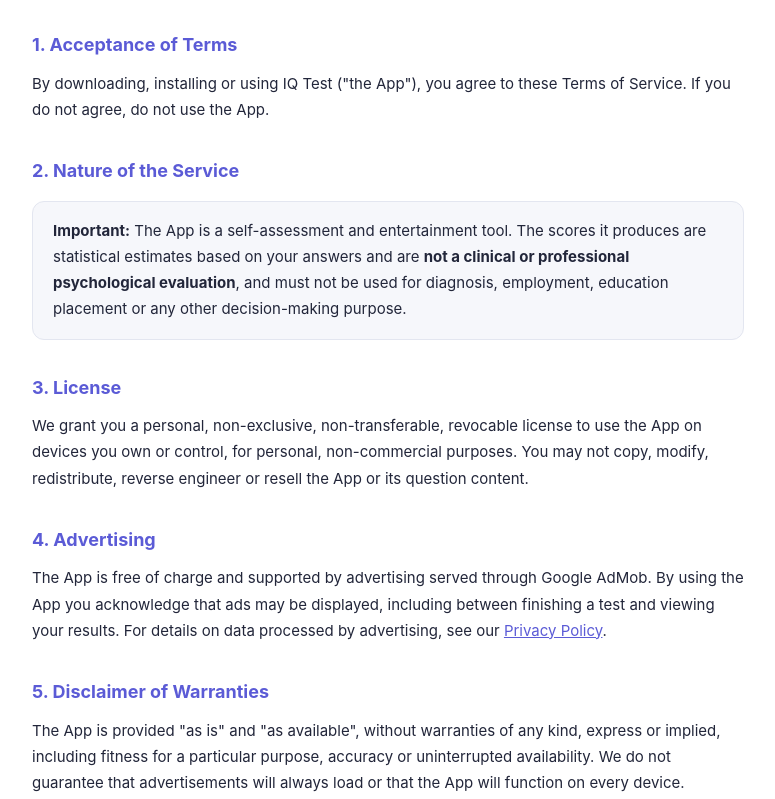
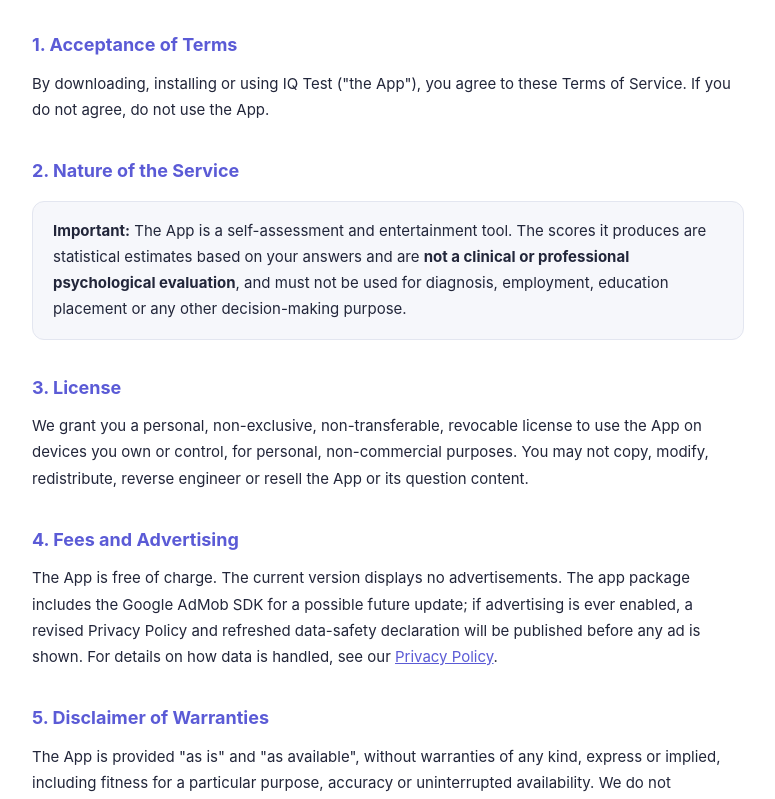
Before and after one commit to royzcastle/iqtest-privacy, a plain HTML site: page terms.html in a window 1280 px wide. Shown: the part 150-949 px from the top of the page, without its empty margins (252-1027 px from the left). Drawn offline with Linux system fonts and the light colour scheme.

Commit message:
docs: align terms with ad-free current release (no active ads, SDK bundled only)

```diff
--- a/terms.html
+++ b/terms.html
@@ -38,11 +38,11 @@
   <h2>3. License</h2>
   <p>We grant you a personal, non-exclusive, non-transferable, revocable license to use the App on devices you own or control, for personal, non-commercial purposes. You may not copy, modify, redistribute, reverse engineer or resell the App or its question content.</p>
 
-  <h2>4. Advertising</h2>
-  <p>The App is free of charge and supported by advertising served through Google AdMob. By using the App you acknowledge that ads may be displayed, including between finishing a test and viewing your results. For details on data processed by advertising, see our <a href="https://royzcastle.github.io/iqtest-privacy/">Privacy Policy</a>.</p>
+  <h2>4. Fees and Advertising</h2>
+  <p>The App is free of charge. The current version displays no advertisements. The app package includes the Google AdMob SDK for a possible future update; if advertising is ever enabled, a revised Privacy Policy and refreshed data-safety declaration will be published before any ad is shown. For details on how data is handled, see our <a href="https://royzcastle.github.io/iqtest-privacy/">Privacy Policy</a>.</p>
 
   <h2>5. Disclaimer of Warranties</h2>
-  <p>The App is provided "as is" and "as available", without warranties of any kind, express or implied, including fitness for a particular purpose, accuracy or uninterrupted availability. We do not guarantee that advertisements will always load or that the App will function on every device.</p>
+  <p>The App is provided "as is" and "as available", without warranties of any kind, express or implied, including fitness for a particular purpose, accuracy or uninterrupted availability. We do not guarantee that the App will function on every device.</p>
 
   <h2>6. Limitation of Liability</h2>
   <p>To the maximum extent permitted by law, we shall not be liable for any indirect, incidental, special or consequential damages arising from your use of the App, including reliance on test scores. Our total liability for any claim shall not exceed the amount you paid for the App (which is zero — the App is free).</p>
```
